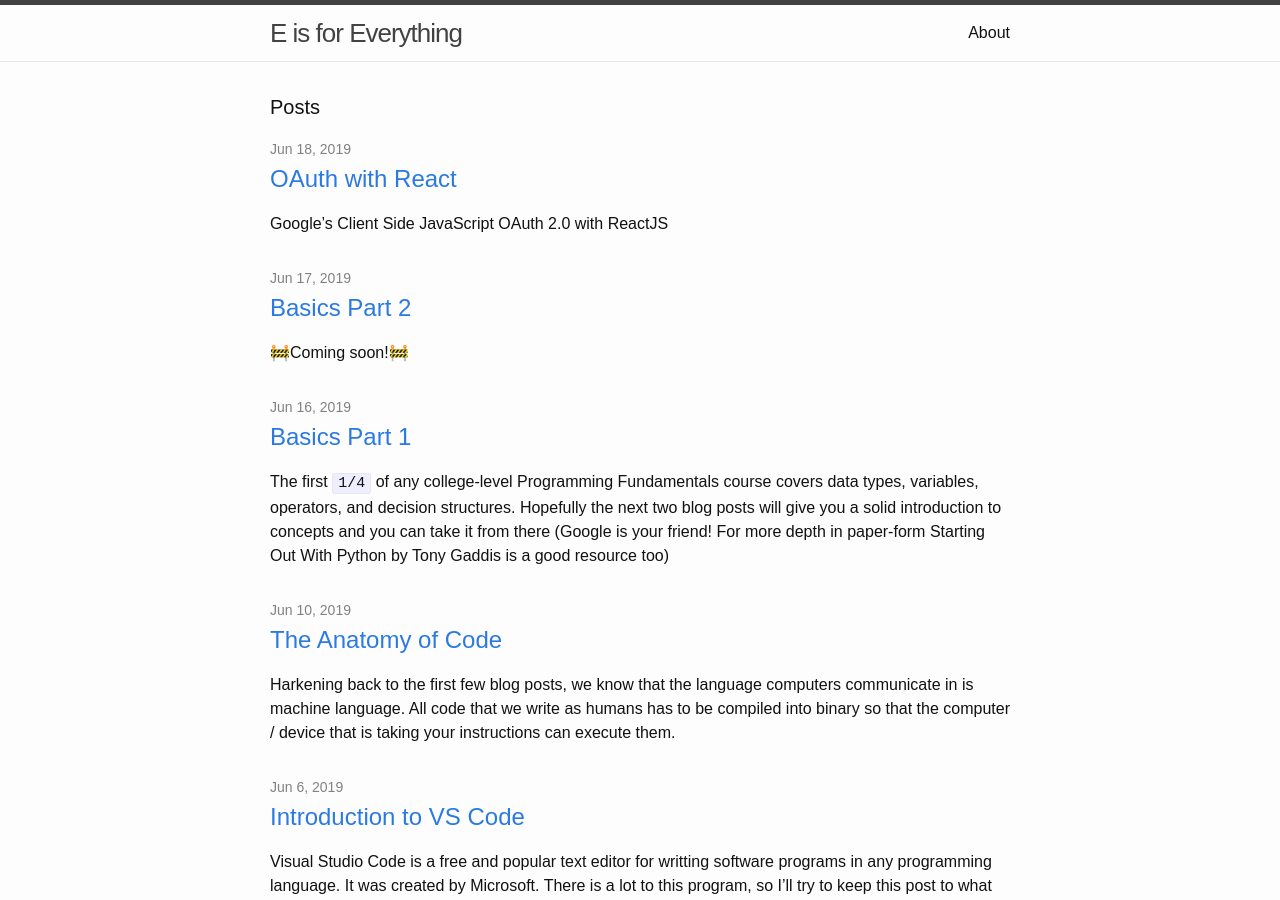
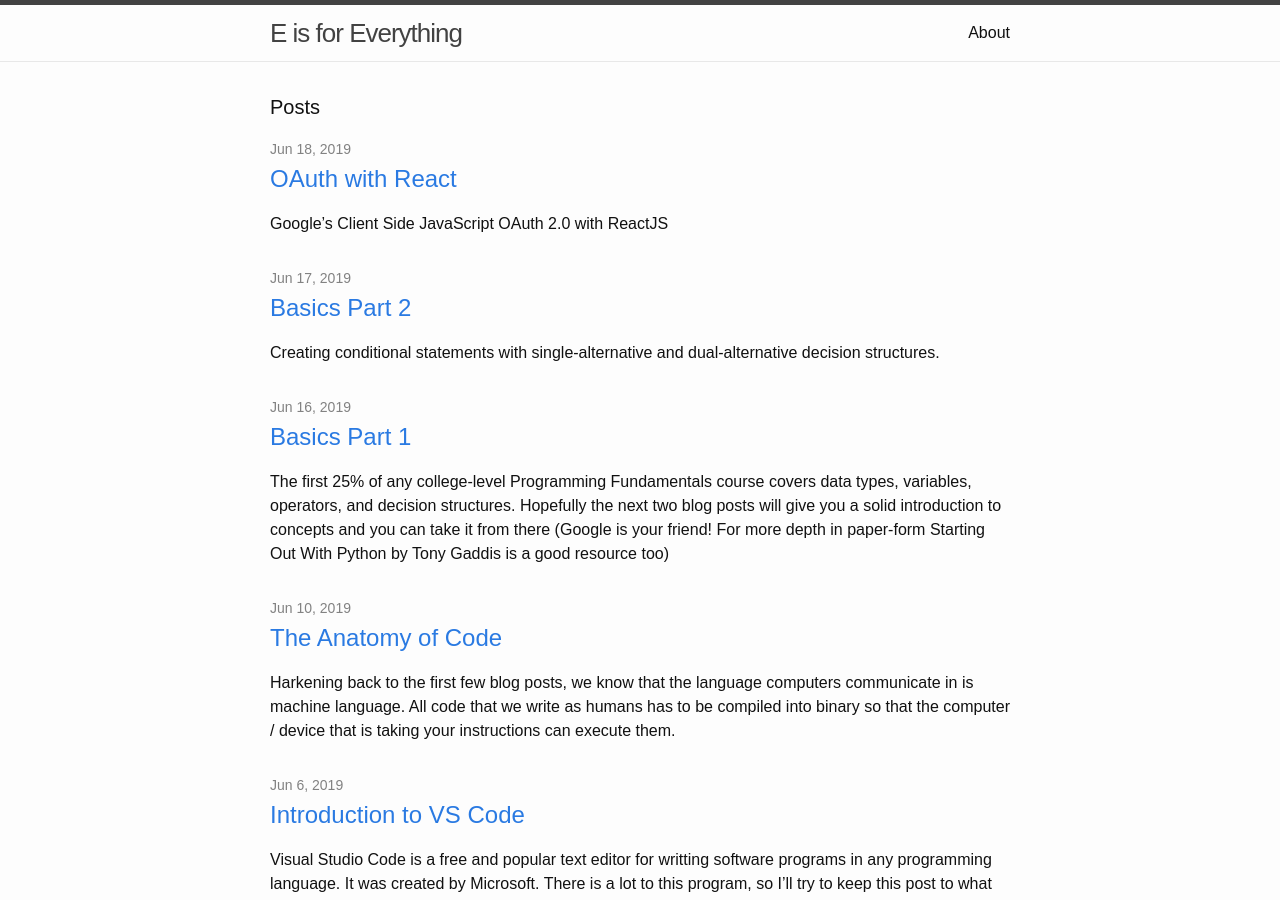
Before and after one commit to emilyannemoses/blog, a Jekyll site: the page built from index.html, in a window 1280 px wide and 900 px high. Built offline with Jekyll 4.4.1, drawn with Linux system fonts in a browser that asks for light colours; some of the changed lines change nothing that is shown.

Commit message:
part to compelte

````diff
--- a/_posts/2019-06-16-basics-pt1.md
+++ b/_posts/2019-06-16-basics-pt1.md
@@ -3,7 +3,7 @@
 title:  "Basics Part 1"
 ---
 
-The first `1/4` of any college-level Programming Fundamentals course covers data types, variables, operators, and decision structures. Hopefully the next two blog posts will give you a solid introduction to concepts and you can take it from there (Google is your friend! For more depth in paper-form Starting Out With Python by Tony Gaddis is a good resource too)
+The first 25% of any college-level Programming Fundamentals course covers data types, variables, operators, and decision structures. Hopefully the next two blog posts will give you a solid introduction to concepts and you can take it from there (Google is your friend! For more depth in paper-form Starting Out With Python by Tony Gaddis is a good resource too)
 
 - DATA TYPES - strings, numbers, boolean, arrays, objects(this)
 
--- a/_posts/2019-06-17-basics-pt2.md
+++ b/_posts/2019-06-17-basics-pt2.md
@@ -3,7 +3,173 @@
 title:  "Basics Part 2"
 ---
 
-<h4>🚧Coming soon!🚧</h4>
+Creating conditional statements with single-alternative and dual-alternative decision structures.
+
+Let's break it down.
+
+Decision structures are the basis for all programs. Given a `boolean` value (`true` or `false`) the structure dictates what will happen in the program.
+
+For single-alternative decision structures, there is only a path to statement execution if the boolean value is `true`. If the boolean statement is false, the statement is skipped by the program.
+
+Note that curly braces are unnecessary in C++ and C# if you have a single-alternative decision structure, but you may use them for readability.
+
+<h4>C++</h4>
+
+```cpp
+int num = 5;
+if (num < 10)
+    // Print out that the boolean is true
+    cout << num;
+```
+
+<h4>C#</h4>
+
+```cs
+int num = 5;
+if (num < 10)
+    // Print out that the boolean is true
+    Console.WriteLine("Returned true")
+```
+
+<h4>Go</h4>
+
+```go
+var num int = 5
+if 10 % num == 0 {
+    fmt.Println("10 is divisible by num(5)")
+}
+```
+
+<h4>Python</h4>
+
+```python
+num = 5
+if 10 > num:
+    print("10 is greater than num(5)")
+```
+
+<h4>JavaScript</h4>
+
+```javascript
+const num = 5
+if (num != 0) {
+    console.log("num(5) is not equal to 0!")
+}
+```
+
+<h4>Ruby</h4>
+
+```ruby
+num = 5
+if num > 1
+    puts "num(5) is greater than 1"
+```
+
+Dual-alternative decision structures add one more level of execution. If the `boolean` is `true` it will execute the code within the `if` and if the `boolean` is `false` it will execute the code within the `else` statement. These statements are separated by curly brackets.
+
+In addition, we can add an `elseif` or `elif` in the middle of an `if` and `else` to catch various other conditions.
+
+<h4>C++</h4>
+
+```cpp
+#include <iostream>
+using namespace std;
+
+int main () {
+   int num = 5;
+   if( num < 5 ) {
+      cout << "num is less than 5;" << endl;
+   } else {
+      cout << "num is not less than 5;" << endl;
+   }
+   cout << "value of num is : " << num << endl;
+   return 0;
+}
+```
+
+<h4>C#</h4>
+
+```cs
+int num = 5;
+
+if (num != 5)
+{
+    Console.WriteLine("The num variable is a number other than five.");
+}
+else
+{
+    Console.WriteLine("The num variable is set to five.");
+}
+```
+
+<h4>Go</h4>
+
+```go
+package main
+import "fmt"
+
+func main() {
+	if num := 5; num == 5 {
+		fmt.Println("The number is 5")
+	} else {
+		fmt.Println("The number is not 5")
+	}
+}
+```
+
+<h4>Python</h4>
+
+```python
+#!/usr/bin/python
+num = 100
+if num:
+   print "Got a true expression value"
+   print num
+else:
+   print "Got a false expression value"
+   print num
+
+saying = "You get what you pay for"
+if saying:
+   print "Got a true expression value"
+   print saying
+else:
+   print "Got a false expression value"
+   print saying
+```
+
+<h4>JavaScript</h4>
+
+This is a `switch` statement. Its general function is to find truth, just like an `if` statement. JavaScript also has `if`/`else` statements.
+
+Taking `num` into the `switch`, `0` is compared with the `case` variables. The first one is `case 0:`, so that's the `true` statement in this instance. The program executes the code under the `case 0:` statement and `break`s out of the `switch` statement entirely because its job is done.
+
+```javascript
+const num = 0;
+switch (num) {
+  case 0:
+    text = "Off";
+    break;
+  case 1:
+    text = "On";
+    break;
+  default:
+    text = "No value found";
+}
+```
+
+<h4>Ruby</h4>
+
+```ruby
+x = 5
+if x > 10
+    puts "x is greater than 10"
+elsif x <= 2 and x != 0
+    puts "x is 1"
+else
+    puts "I can't guess the number"
+end
+```
 
 Happy coding!
 
````
